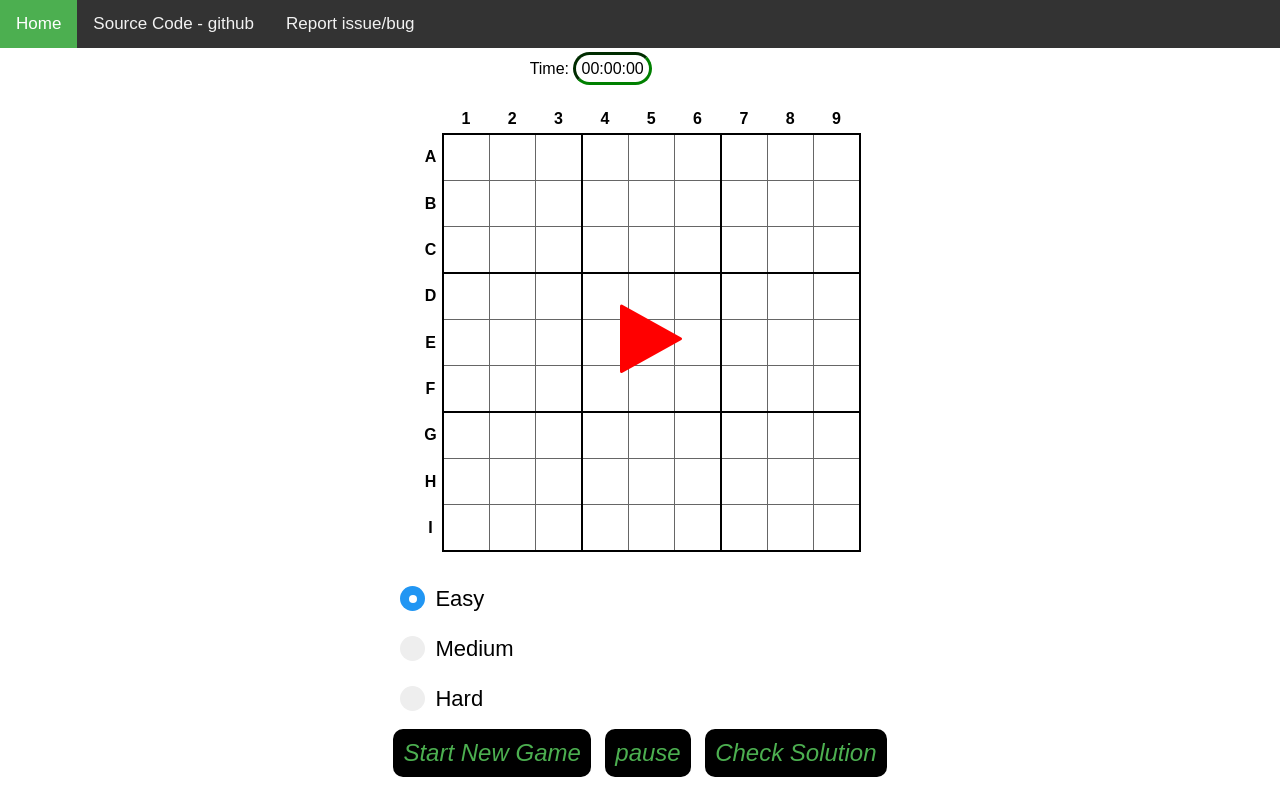
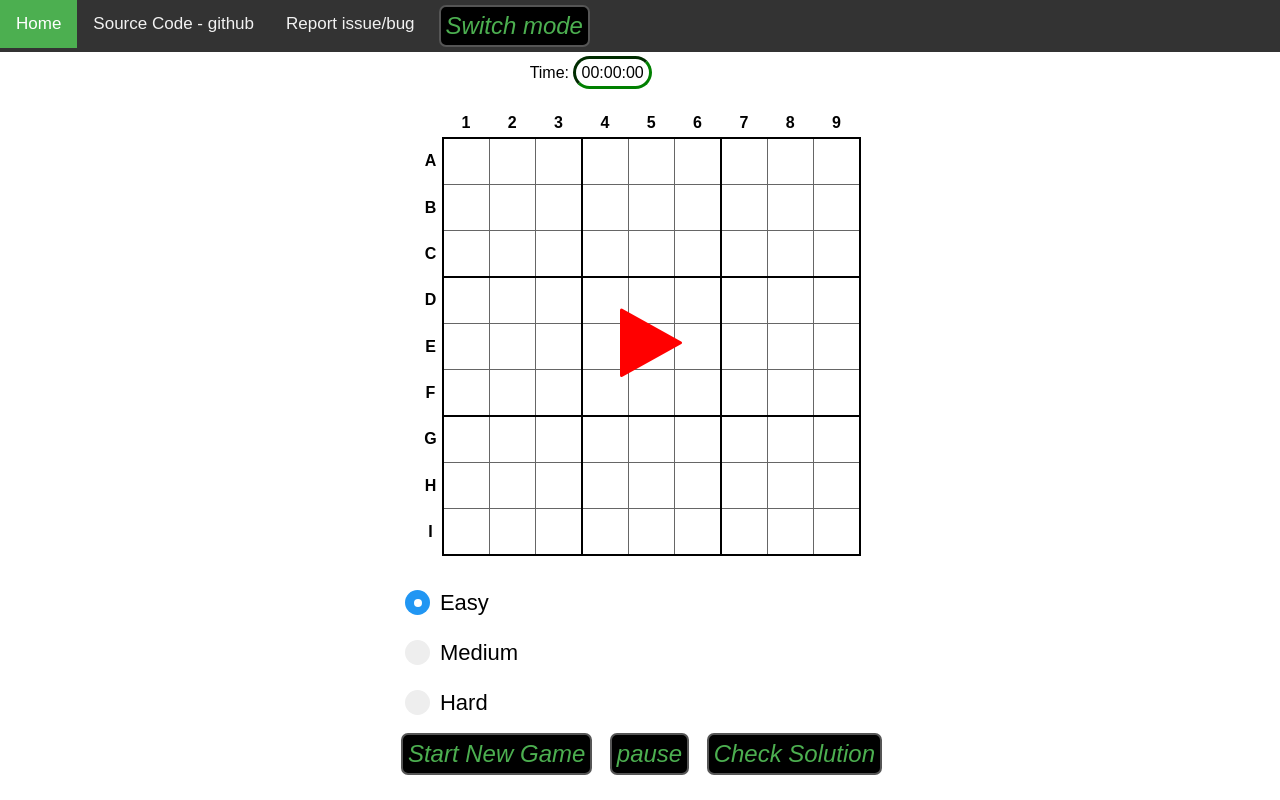
Before and after one commit to Nktech-Official/Sudoku-Web-Game-flask, a Flask app: page / in a window 1280 px wide. Run offline with Flask 2, Linux system fonts and the light colour scheme.

Commit message:
Dark-light mode added

```diff
--- a/templates/template.html
+++ b/templates/template.html
@@ -12,6 +12,22 @@
     <script src="https://code.jquery.com/jquery-3.5.1.js" integrity="sha256-QWo7LDvxbWT2tbbQ97B53yJnYU3WhH/C8ycbRAkjPDc=" crossorigin="anonymous"></script>
     <script src="{{url_for('static',filename='script/app.js')}}"></script>
     <link rel="stylesheet" href="https://cdnjs.cloudflare.com/ajax/libs/font-awesome/4.7.0/css/font-awesome.min.css">
+    <style>
+
+        button{
+            cursor: pointer;
+            border: 2px solid #555;
+            text-align: center;
+            padding: 5px;
+            margin-left: 8px;
+            border-radius: 7px;
+
+        }
+        .dark{
+            background-color: #222;
+            color: #e6e6e6;
+        }
+    </style>
 </head>
 
 {% block body %} {% endblock body %}
@@ -23,6 +39,13 @@
     <a href="javascript:void(0);" class="icon" onclick="repo_nav()">
         <i class="fa fa-bars"></i>
     </a>
+    <button onclick="myFunction()">Switch mode</button>
+    <script>
+        function myFunction() {
+        var element = document.body;
+        element.classList.toggle("dark");
+        }
+    </script>
 </div>
 
 
```
